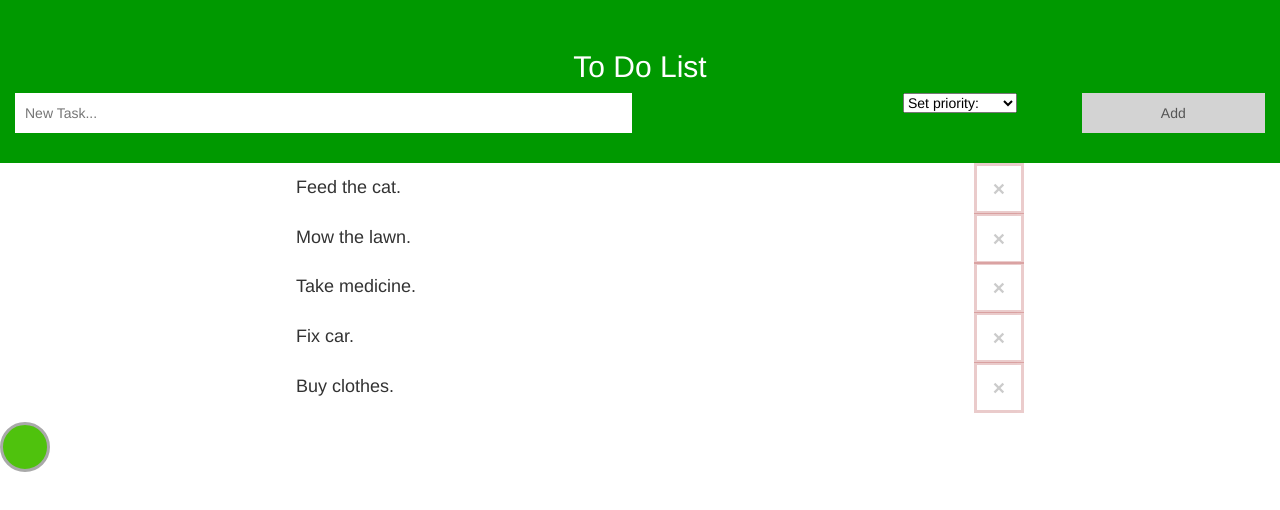
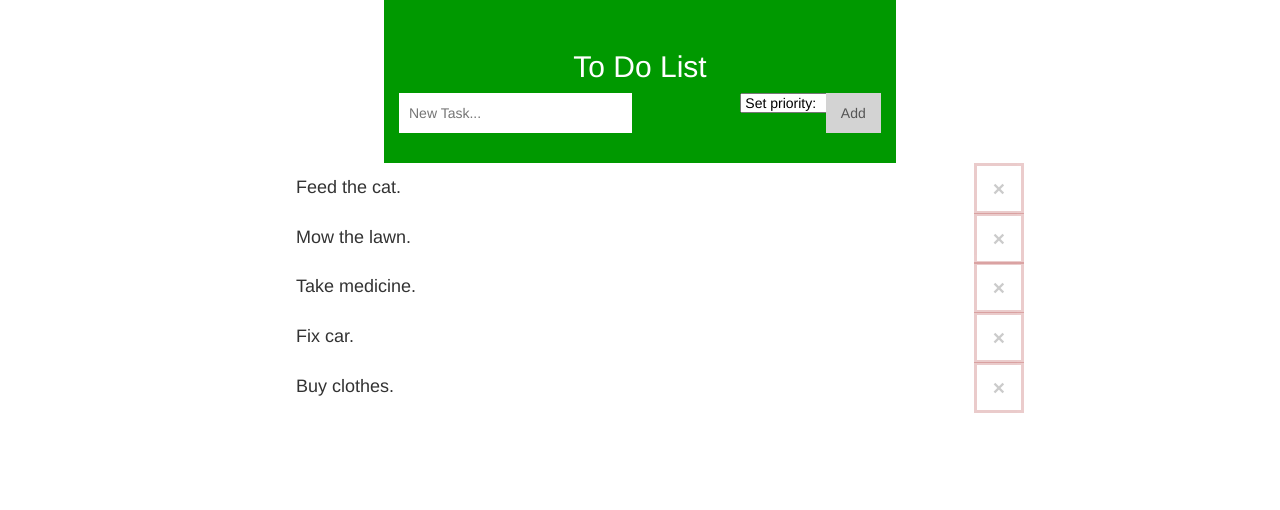
Before and after one commit to steven-critelli/to-do-app, a plain HTML site: page index.html in a window 1280 px wide. Both pictures are taken after a click on the element "Add". Drawn offline with nearby package versions, Linux system fonts and the light colour scheme.

Commit message:
Merging laptop work

```diff
--- a/index.html
+++ b/index.html
@@ -11,10 +11,12 @@
     integrity="sha384-BVYiiSIFeK1dGmJRAkycuHAHRg32OmUcww7on3RYdg4Va+PmSTsz/K68vbdEjh4u" crossorigin="anonymous">
     <script src="https://maxcdn.bootstrapcdn.com/bootstrap/3.3.7/js/bootstrap.min.js"
     integrity="sha384-Tc5IQib027qvyjSMfHjOMaLkfuWVxZxUPnCJA7l2mCWNIpG9mGCD8wGNIcPD7Txa" crossorigin="anonymous"></script>
+    <script src="https://code.jquery.com/ui/1.12.1/jquery-ui.min.js"
+    integrity="sha256-VazP97ZCwtekAsvgPBSUwPFKdrwD3unUfSGVYrahUqU=" crossorigin="anonymous"></script>
 </head>
 <body>
 
-    <div id="myDiv" class="header container-fluid">
+    <div id="myDiv" class="header container-fluid container-width-head">
         <h2>To Do List</h2>
         <!--<div class="container">-->
             <div class="row">
@@ -25,11 +27,11 @@
                 -Decide on Jquery or Bootstrap to simplify select list creation
                 -->
                 <div class="col-lg-2 custom-select">
-                    <select>
-                        <option value=0>Set priority:</option>
-                        <option value=1 class="circle-default">Normal</option>
-                        <option value=2 class="circle-orange">Important</option>
-                        <option value=3 class="circle-red">Very Important</option>
+                    <select id="priority">
+                        <option value="unselected">Set priority:</option>
+                        <option value="normal" class="circle-default">Normal</option>
+                        <option value="important" class="circle-orange">Important</option>
+                        <option value="very-important" class="circle-red">Very Important</option>
                     </select>
                 </div>
                 <div class="col-lg-2"><span onclick="newElement()" class="addBtn">Add</span></div>
@@ -45,8 +47,6 @@
         <li>Buy clothes.</li>
     </ul>
 
-    <div class="circle-default"></div>
-
     <script src="script.js"></script>
 </body>
 </html>
--- a/script.js
+++ b/script.js
@@ -1,15 +1,13 @@
 //TODO:
-/*set function for setting priority color
-*if not-important == default
-*if important == orange
-*if very-important == red
+/*set function for setting priority color xxx
+*if not-important == default xxx
+*if important == orange xxx
+*if very-important == red xxx
 *
 *Add click and drag to reorder
 *
 *sublists -- i.e. clean bathroom (click, submenu) --> wipe down counters, clean tub
 *
-*Set colored bubble to appear on priority selection, and reset to default on adding item
-*Set colored bubble of choice to appear on right side of created items
 */
 
 /******
@@ -37,7 +35,10 @@ for (i = 0; i < close.length; i++) {
 }
 
 //Creates a new list item after "Add" button is clicked
+var cNodes = document.getElementById("myUL").childNodes;
 function newElement() {
+    var priority = document.getElementById("priority");
+    var selectedValue = priority.options[priority.selectedIndex].value;
     var li = document.createElement("li");
     var inputValue = document.getElementById("myInput").value;
     var x = document.createTextNode(inputValue);
@@ -48,6 +49,20 @@ function newElement() {
         document.getElementById("myUL").appendChild(li);
     }
     document.getElementById("myInput").value = "";
+
+    if (selectedValue == "unselected") {
+        if (inputValue ==''){
+            return
+        } else {
+            alert("A priority has not been selected.");
+        }
+    } else if (selectedValue == "normal") {
+        cNodes[cNodes.length-1].style.backgroundColor = "rgb(79, 194, 13)";//green
+    } else if (selectedValue == "important") {
+        cNodes[cNodes.length-1].style.backgroundColor = "rgb(255, 123, 0)";//orange
+    } else if (selectedValue == "very-important") {
+        cNodes[cNodes.length-1].style.backgroundColor = "rgb(228, 14, 14)";//red
+    }
 
     var span = document.createElement("SPAN");
     var txt = document.createTextNode("\u00D7");
--- a/style.css
+++ b/style.css
@@ -25,8 +25,7 @@ ul li {
 }
 
 ul li:nth-child {
-    background: ; /*add alternating color
-    */
+    background: ; /*possibly remove and replace with underline*/
 }
 
 ul li.checked::before {
@@ -148,9 +147,14 @@ input {
 
 .input-field {
     width: 100%;
+    color: black;
 }
 
 .row {
     margin-left: 0;
     margin-right: 0;
 }
+
+.container-width-head {
+    width: 40%;
+}
```
